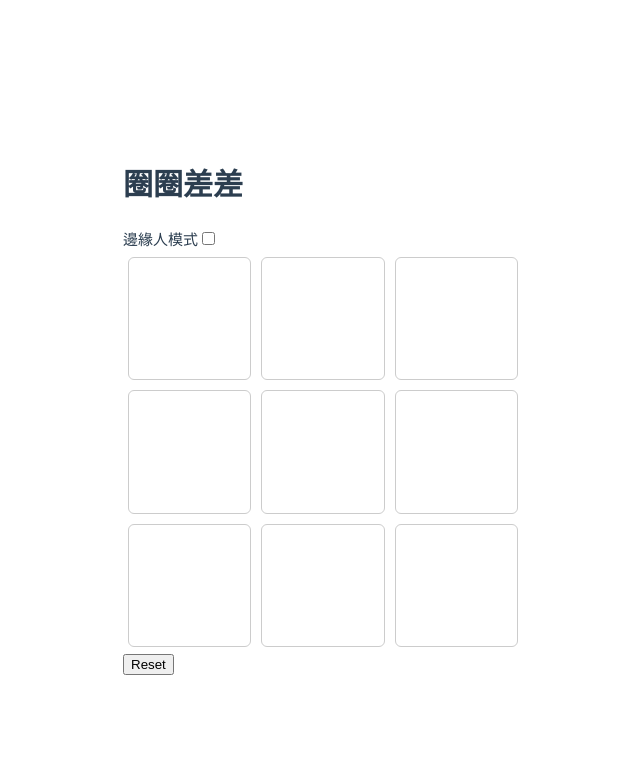
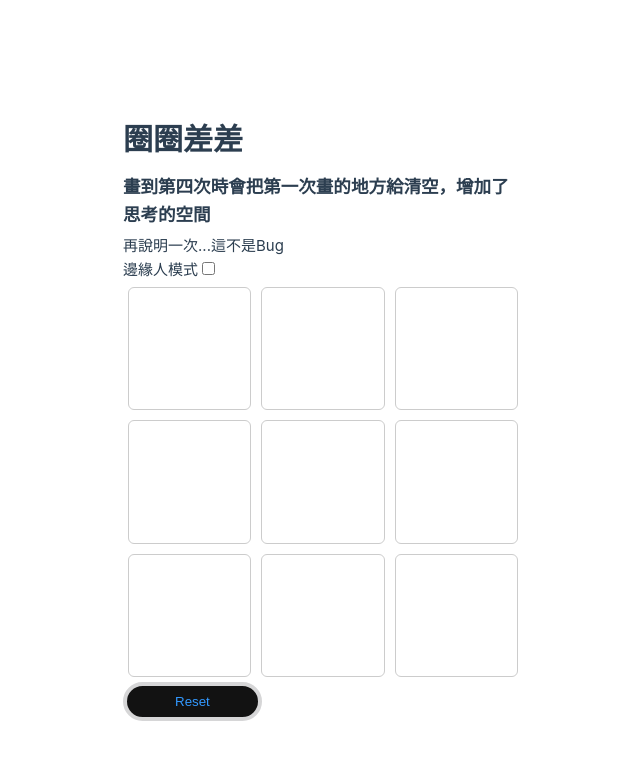
Before and after one commit to lucashsu95/tic-tac-toe, a Vue app: page / in a window 1280 px wide. Shown: the top 760 px of the page, without its empty margins (317-957 px from the left). Built offline with nearby package versions, Linux system fonts and the light colour scheme.

Commit message:
Update App.vue and Add describute

```diff
--- a/src/App.vue
+++ b/src/App.vue
@@ -11,9 +11,7 @@ const userClick = (e) => {
 
   if (robotMod.value) {
     e.target.textContent = 'X'
-    setTimeout(() => {
-      robotClick()
-    }, 200)
+    setTimeout(robotClick, 200)
   } else {
     e.target.textContent = flag ? 'X' : 'O'
     flag = !flag
@@ -24,8 +22,7 @@ const userClick = (e) => {
 
 const robotClick = () => {
   if (isWin.value) return
-  const divs = [...document.querySelectorAll('.box > div')]
-  const can = divs.filter((x) => x.textContent === '')
+  const can = divs.value.filter((x) => x.textContent === '')
   const rand = Math.floor(Math.random() * can.length)
 
   can[rand].textContent = 'O'
@@ -38,18 +35,17 @@ const checkOrder = (key) => {
 
   if (clickOrder.value.length > 6) {
     const remove = clickOrder.value.shift()
-    document.querySelector(`[data-key='${remove}']`).textContent = ''
+    divs.value[remove].textContent = ''
   }
 }
 
 const wins = ['123', '456', '789', '147', '258', '369', '159', '357']
 const checkWin = () => {
-  const divs = [...document.querySelectorAll('.box > div')]
-  const o = divs
+  const o = divs.value
     .filter((x) => x.textContent === 'O')
     .map((x) => x.dataset.key)
     .join('')
-  const x = divs
+  const x = divs.value
     .filter((x) => x.textContent === 'X')
     .map((x) => x.dataset.key)
     .join('')
@@ -61,32 +57,45 @@ const checkWin = () => {
   }
 }
 
+const divs = ref([]);
 const resetGame = () => {
   isWin.value = null
-  clickOrder.value = []
-  ;[...document.querySelectorAll('.box > div')].map((x) => (x.textContent = ''))
+  clickOrder.value = [];
+  divs.value.map(x => x.textContent = '');
 }
 </script>
 
 <template>
   <h1>圈圈差差</h1>
+  <h3>畫到第四次時會把第一次畫的地方給清空，增加了思考的空間</h3>
+  <div>再說明一次...這不是Bug</div>
   <label for="robotMod">邊緣人模式</label><input type="checkbox" v-model="robotMod" id="robotMod" />
   <h2 v-show="isWin">{{ isWin }} Win!</h2>
   <div class="box">
-    <div v-for="i in 9" :key="i" @click="userClick" :data-key="i"></div>
+    <div v-for="i in 9" :key="i" ref="divs" @click="userClick" :data-key="i - 1"></div>
   </div>
   <button class="btn btn-primary mt-3" @click="resetGame">Reset</button>
 </template>
 
 <style>
+h1 {
+  margin-bottom: 10px;
+}
+
+h3 {
+  margin-top: 0;
+  margin-bottom: 5px;
+}
+
 .box {
   display: grid;
   width: 400px;
   height: 400px;
   grid-template-columns: repeat(3, 1fr);
   grid-template-rows: repeat(3, 1fr);
+}
 
-  & > div {
+.box>div {
   font-size: 48px;
   border: 1px solid #ccc;
   margin: 5px;
@@ -96,5 +105,13 @@ const resetGame = () => {
   align-items: center;
   transition: 0.5s;
 }
+
+button{
+  border-radius: 45px;
+  background: #121212;
+  color:#39f;
+  padding: .5rem 3rem;
+  border:4px solid #d6d6d7;
+  cursor: pointer;
 }
 </style>
```
Also changed, not shown: 1 other file (tests, documents, lock files or other folders). Lines whose indentation alone changed are shown as unchanged.
